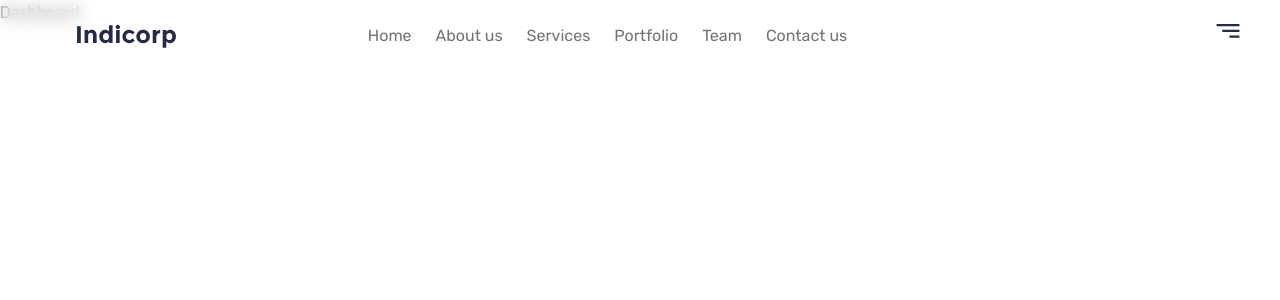
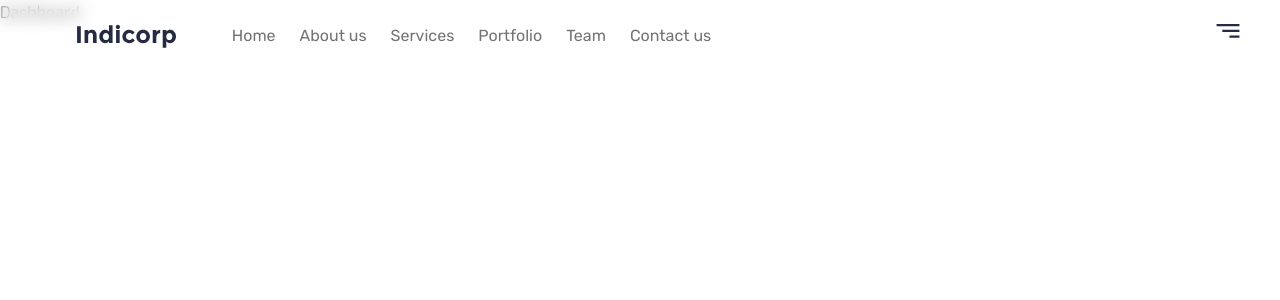
Before and after one commit to universal-motors/universal-tech, a Next.js app: page /dashboard in a window 1280 px wide. Shown: the top 300 px of the page. Built offline with nearby package versions, Linux system fonts and the light colour scheme.

Commit message:
fix: nav

```diff
--- a/src/components/Header/index.tsx
+++ b/src/components/Header/index.tsx
@@ -9,11 +9,11 @@ export default function Header() {
   };
   return (
     <nav
-      className="navbar bg-white backdrop-blur !bg-opacity-30 py-6"
+      className="navbar  bg-white backdrop-blur !bg-opacity-30 py-6"
       id="navbar"
     >
       <div className="flex">
-        <div className="w-[83%] m-auto flex gap-48 flex-wrap items-center ">
+        <div className="w-[83%] m-auto flex gap-14 flex-wrap items-center ">
           <div>
             <svg
               width="99"
@@ -32,7 +32,7 @@ export default function Header() {
           <div className="nav-icons flex items-center lg_992:order-2 ms-auto">
             <button
               type="button"
-              className="collapse-btn inline-flex items-center ms-3 text-dark dark:text-white lg_992:hidden"
+              className="collapse-btn inline-flex items-center ms-3 text-dark  dark:text-white lg_992:hidden"
               onClick={toggleMenu}
             >
               <span className="sr-only">Navigation Menu</span>
@@ -43,11 +43,11 @@ export default function Header() {
           <div
             className={`${
               isOpen === true ? "hidden" : "block"
-            } navigation lg_992:order-1 lg_992:flex`}
+            }   navigation lg_992:order-1 lg_992:flex`}
             id="menu-collapse"
           >
             <ul
-              className="navbar-nav nav-black flex gap-6 "
+              className="navbar-nav nav-black flex !items-center !flex-col lg:!flex-row gap-6 "
               id="navbar-navlist"
             >
               <CustomLink text="Home" to="#home" />
```
